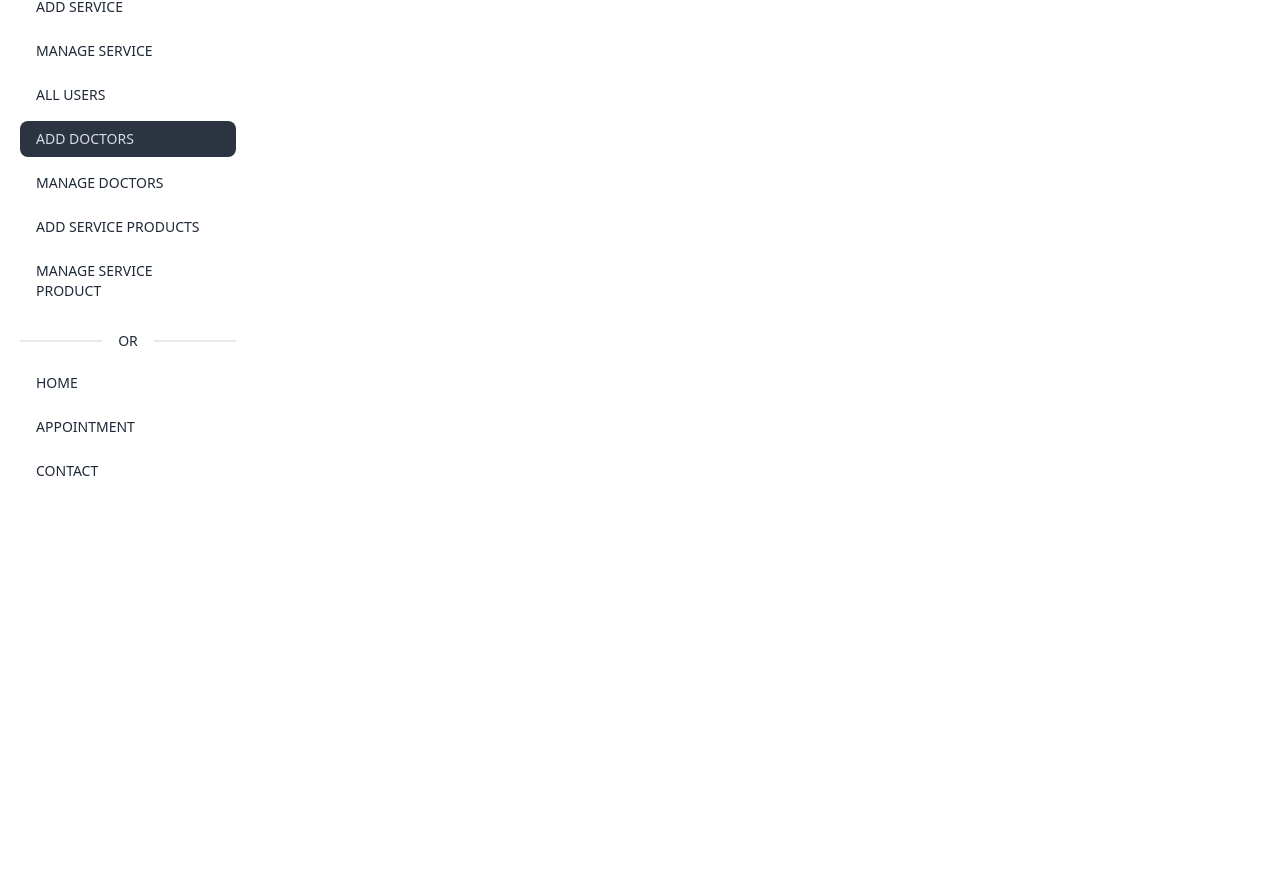
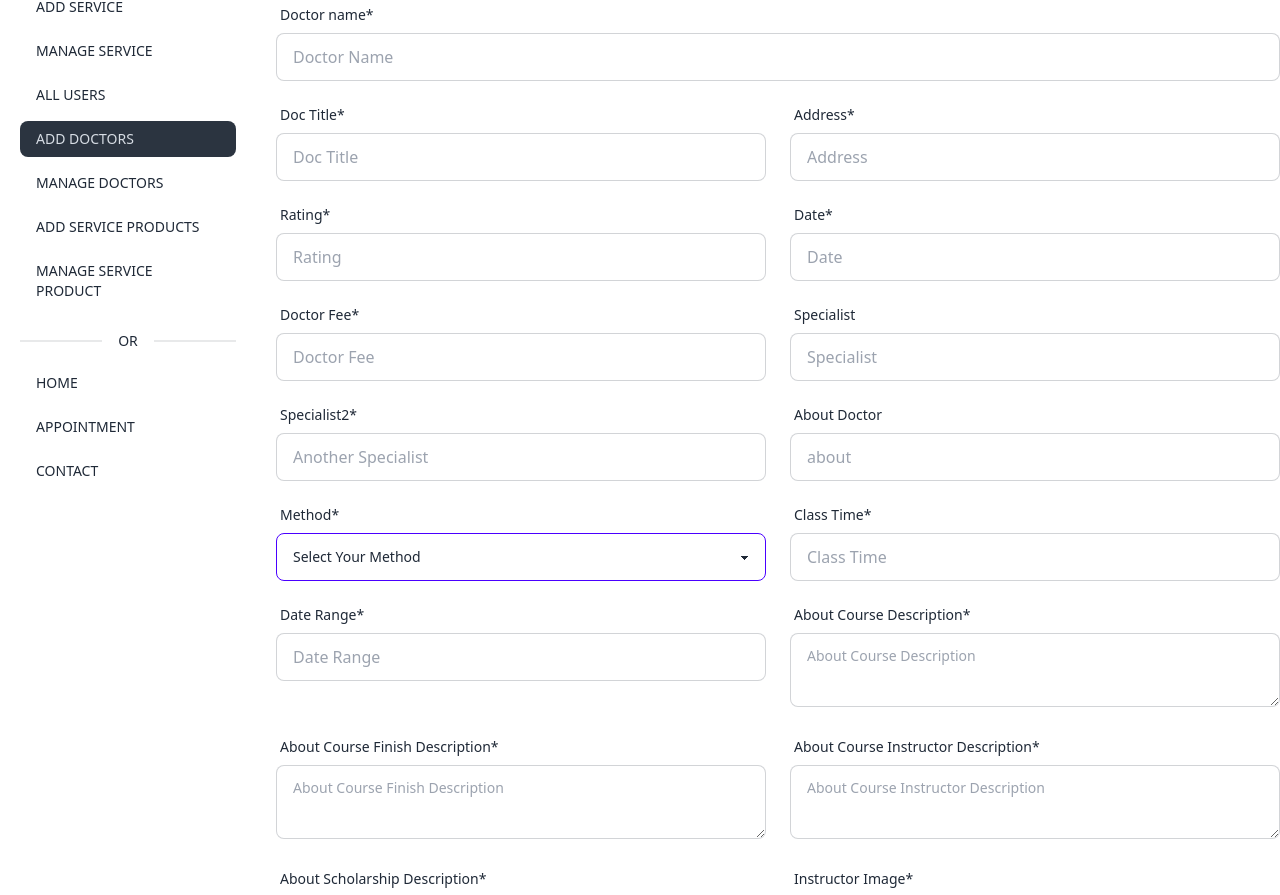
Before and after one commit to tawhid3482/Doc-Hourse, a React (Vite) app: page /dashboard/addDoc in a window 1280 px wide. Shown: the part 139-1034 px from the top of the page. Before the commit the page ends 864 px from the top, so only its background shows below. Built offline with nearby package versions, Linux system fonts and the light colour scheme; no server answers.

Commit message:
add doctor working

```diff
--- a/src/Dashboard/AddDoc/AddDoc.jsx
+++ b/src/Dashboard/AddDoc/AddDoc.jsx
@@ -25,15 +25,14 @@ const AddDoc = () => {
     if (res.data.success) {
       const courseItem = {
         name: data.name,
-        campus: data.campus,
-        courseId: data.courseId,
-        credit: data.credit,
-        dateRange: data.dateRange,
-        department: data.department,
-        description1: data.description1,
-        description2: data.description2,
-        description3: data.description3,
+        title: data.title,
+        address: data.address,
+        rating: data.rating,
+        date: data.date,
         fee: parseFloat(data.fee),
+        specialist: data.specialist,
+        specialist2: data.specialist2,
+        about: data.about,
         image: res.data.data.display_url,
         insImage: data.insImage,
         instructor: data.instructor,
@@ -45,13 +44,13 @@ const AddDoc = () => {
       };
       const courseRes = await axiosSecure.post("/department", courseItem);
       console.log(courseRes.data);
-      if(courseRes.data.insertedId){
+      if (courseRes.data.insertedId) {
         Swal.fire({
           position: "top-end",
           icon: "success",
           title: "Your course has been added",
           showConfirmButton: false,
-          timer: 1500
+          timer: 1500,
         });
       }
     }
@@ -61,7 +60,284 @@ const AddDoc = () => {
       <div className="text-center my-4">
         <SectionTitle title={"Add Doctors"}></SectionTitle>
       </div>
+      <div className="">
+        <form onSubmit={handleSubmit(onSubmit)}>
+          <label className="form-control w-full my-2">
+            <div className="label">
+              <span className="label-text">Doctor name*</span>
+            </div>
+            <input
+              {...register("name")}
+              type="text"
+              placeholder="Doctor Name"
+              className="input input-bordered w-full"
+            />
+          </label>
 
+          <div className="flex gap-6">
+            <div className=" w-full my-2">
+              <label className="">
+                <div className="label">
+                  <span className="label-text">Doc Title*</span>
+                </div>
+                <input
+                  {...register("title")}
+                  type="text"
+                  placeholder="Doc Title"
+                  className="input input-bordered w-full"
+                />
+              </label>
+            </div>
+            <div className="w-full my-2">
+              <label className=" ">
+                <div className="label">
+                  <span className="label-text">Address*</span>
+                </div>
+                <input
+                  {...register("address")}
+                  type="text"
+                  placeholder="Address"
+                  className="input input-bordered w-full"
+                />
+              </label>
+            </div>
+          </div>
+
+          <div className="flex gap-6">
+            <div className=" w-full my-2">
+              <label className="">
+                <div className="label">
+                  <span className="label-text">Rating*</span>
+                </div>
+                <input
+                  {...register("rating")}
+                  type="text"
+                  placeholder="Rating"
+                  className="input input-bordered w-full"
+                />
+              </label>
+            </div>
+            <div className="w-full my-2">
+              <label className=" ">
+                <div className="label">
+                  <span className="label-text">Date*</span>
+                </div>
+                <input
+                  {...register("date")}
+                  type="text"
+                  placeholder="Date"
+                  className="input input-bordered w-full"
+                />
+              </label>
+            </div>
+          </div>
+
+          <div className="flex gap-6">
+            <div className=" w-full my-2">
+              <label className="">
+                <div className="label">
+                  <span className="label-text">Doctor Fee*</span>
+                </div>
+                <input
+                  {...register("fee")}
+                  type="text"
+                  placeholder="Doctor Fee"
+                  className="input input-bordered w-full"
+                />
+              </label>
+            </div>
+            <div className="w-full my-2">
+              <label className=" ">
+                <div className="label">
+                  <span className="label-text">Specialist</span>
+                </div>
+                <input
+                  {...register("specialist")}
+                  type="text"
+                  placeholder="Specialist"
+                  className="input input-bordered w-full"
+                />
+              </label>
+            </div>
+          </div>
+
+          <div className="flex gap-6">
+            <div className=" w-full my-2">
+              <label className="">
+                <div className="label">
+                  <span className="label-text">Specialist2*</span>
+                </div>
+                <input
+                  {...register("specialist2")}
+                  type="text"
+                  placeholder="Another Specialist"
+                  className="input input-bordered w-full"
+                />
+              </label>
+            </div>
+            <div className="w-full my-2">
+              <label className=" ">
+                <div className="label">
+                  <span className="label-text">About Doctor</span>
+                </div>
+                <input
+                  {...register("about")}
+                  type="text"
+                  placeholder="about"
+                  className="input input-bordered w-full"
+                />
+              </label>
+            </div>
+          </div>
+
+          <div className="flex gap-6">
+            <div className=" w-full my-2">
+              <label className="">
+                <div className="label">
+                  <span className="label-text">Method*</span>
+                </div>
+                <select
+                  defaultValue="default"
+                  className="select select-primary w-full "
+                  {...register("method")}
+                >
+                  <option disabled value="default">
+                    Select Your Method
+                  </option>
+                  <option value="online">Online</option>
+                  <option value="offline">Offline</option>
+                  <option value="both">Online & Offline both</option>
+                </select>
+              </label>
+            </div>
+            <div className="w-full my-2">
+              <label className=" ">
+                <div className="label">
+                  <span className="label-text">Class Time*</span>
+                </div>
+                <input
+                  {...register("time")}
+                  type="text"
+                  placeholder="Class Time"
+                  className="input input-bordered w-full"
+                />
+              </label>
+            </div>
+          </div>
+
+          <div className="flex gap-6">
+            <div className=" w-full my-2">
+              <label className="">
+                <div className="label">
+                  <span className="label-text">Date Range*</span>
+                </div>
+                <input
+                  {...register("dateRange")}
+                  type="text"
+                  placeholder="Date Range"
+                  className="input input-bordered w-full"
+                />
+              </label>
+            </div>
+            <div className="w-full my-2">
+              <label className=" ">
+                <div className="label">
+                  <span className="label-text">About Course Description*</span>
+                </div>
+
+                <textarea
+                  {...register("description1")}
+                  className="textarea textarea-bordered w-full"
+                  placeholder="About Course Description"
+                ></textarea>
+              </label>
+            </div>
+          </div>
+
+          <div className="flex gap-6">
+            <div className=" w-full my-2">
+              <label className=" ">
+                <div className="label">
+                  <span className="label-text">
+                    About Course Finish Description*
+                  </span>
+                </div>
+
+                <textarea
+                  {...register("description2")}
+                  className="textarea textarea-bordered w-full"
+                  placeholder="About Course Finish Description"
+                ></textarea>
+              </label>
+            </div>
+            <div className="w-full my-2">
+              <label className=" ">
+                <div className="label">
+                  <span className="label-text">
+                    About Course Instructor Description*
+                  </span>
+                </div>
+
+                <textarea
+                  {...register("description3")}
+                  className="textarea textarea-bordered w-full"
+                  placeholder="About Course Instructor Description"
+                ></textarea>
+              </label>
+            </div>
+          </div>
+
+          <div className="flex gap-6">
+            <div className=" w-full my-2">
+              <label className=" ">
+                <div className="label">
+                  <span className="label-text">
+                    About Scholarship Description*
+                  </span>
+                </div>
+
+                <textarea
+                  {...register("scholarship")}
+                  className="textarea textarea-bordered w-full"
+                  placeholder="About Scholarship Description"
+                ></textarea>
+              </label>
+            </div>
+            <div className=" w-full my-2">
+              <label className=" ">
+                <div className="label">
+                  <span className="label-text">Instructor Image*</span>
+                </div>
+
+                <input
+                  {...register("insImage")}
+                  type="text"
+                  placeholder="Instructor Image URL"
+                  className="input input-bordered w-full"
+                />
+              </label>
+            </div>
+          </div>
+
+          <div className="form-control w-full">
+            <label className=" ">
+              <div className="label">
+                <span className="label-text">Course Image*</span>
+              </div>
+
+              <input
+                {...register("image")}
+                type="file"
+                className="file-input file-input-bordered file-input-secondary w-full "
+              />
+            </label>
+          </div>
+
+          <div className="my-5 text-center">
+            <button className="btn btn-secondary uppercase">Add Course</button>
+          </div>
+        </form>
+      </div>
     </div>
   );
 };
```
